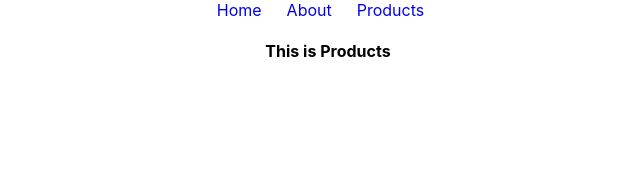
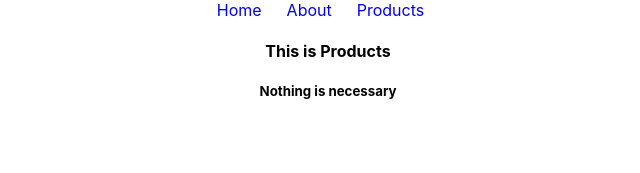
Before and after one commit to ihsan16110/React-Router-Begining, a React (Create React App) app in the folder explore-routes/: page /products in a window 1280 px wide. Shown: the top 173 px of the page, without its empty margins (312-952 px from the left). Built offline with nearby package versions, Linux system fonts and the light colour scheme.

Commit message:
Commit After Eid-Ul-Adha

```diff
--- a/explore-routes/src/components/Products/Products.js
+++ b/explore-routes/src/components/Products/Products.js
@@ -6,6 +6,7 @@ const Products = () => {
         <div>
             <Header></Header>
             <h4>This is Products</h4>
+            <h5>Nothing is necessary</h5>
         </div>
     );
 };
```
